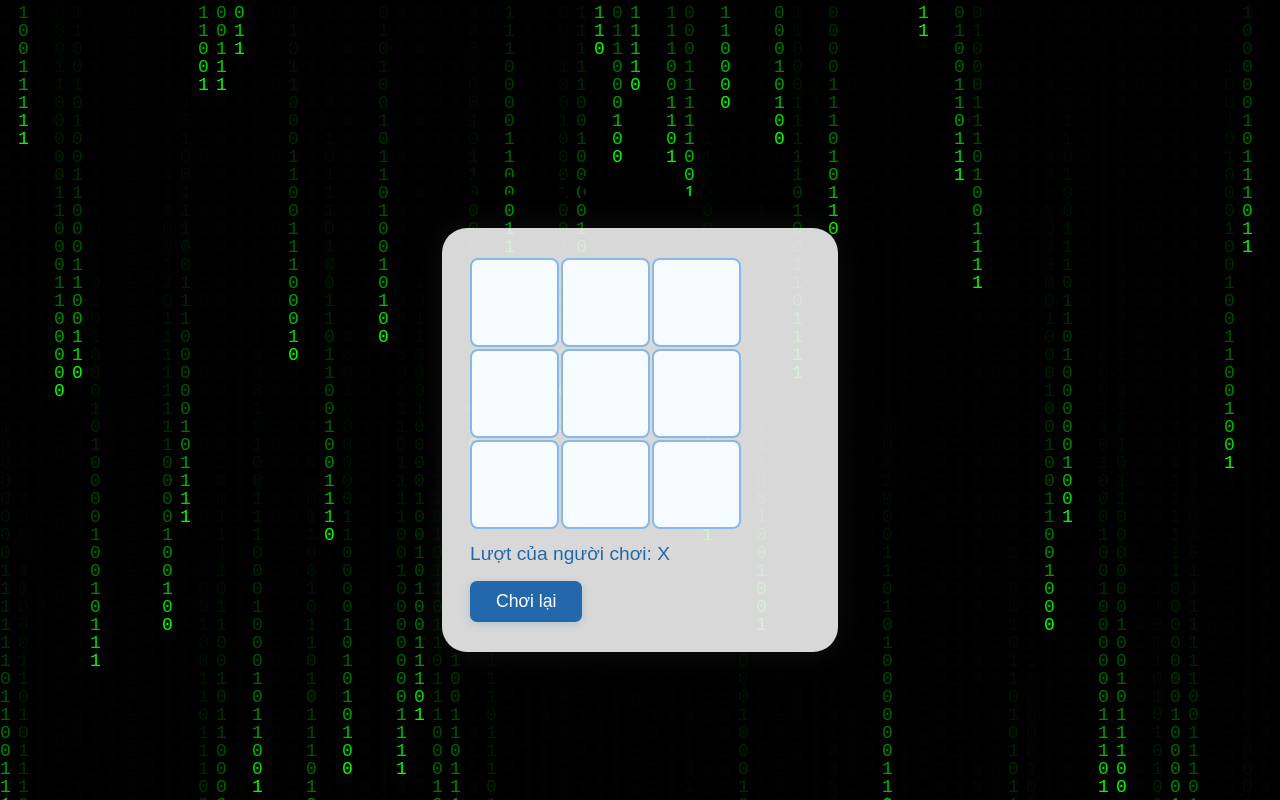
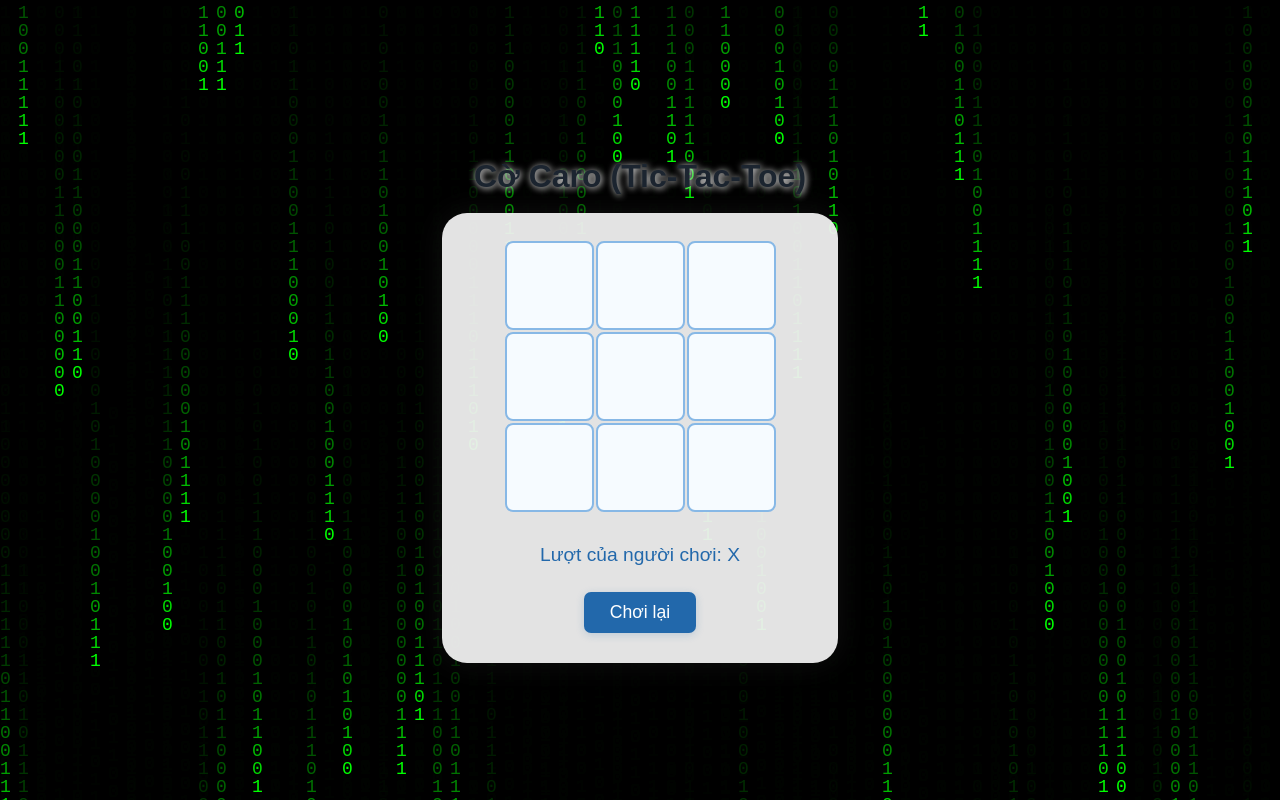
Before and after one commit to tuanvu14032015-cyber/caro.github.io, a plain HTML site: page index.html in a window 1280 px wide. Drawn offline with Linux system fonts and the light colour scheme.

Commit message:
Refactor CSS for layout and styling improvements

```diff
--- a/style.css
+++ b/style.css
@@ -9,28 +9,50 @@
     background: #000;
 }
 
-/* Căn giữa game caro trên màn hình */
+body, html {
+    height: 100%;
+    margin: 0;
+    padding: 0;
+    background: transparent;
+}
 body {
     font-family: Arial, Helvetica, sans-serif;
-    background: transparent;
+    min-height: 100vh;
+    min-width: 100vw;
+    width: 100vw;
     height: 100vh;
-    margin: 0;
-    padding: 0;
     box-sizing: border-box;
-    /* Sử dụng flex để căn giữa */
+    /* Dùng flexbox để căn giữa tuyệt đối */
     display: flex;
     align-items: center;
     justify-content: center;
-    min-height: 100vh;
+}
+
+#game-wrapper {
+    display: flex;
+    flex-direction: column;
+    align-items: center;
+    justify-content: center;
+    height: 100vh;
+    width: 100vw;
+}
+
+h1 {
+    color: #1C2530;
+    margin-bottom: 18px;
+    text-shadow: 1px 1px 7px #fff, 0 0 5px #3333;
 }
 
 #game {
     padding: 30px 28px;
-    background: rgba(240,240,240, 0.9);
+    background: rgba(240,240,240, 0.95);
     border-radius: 25px;
     box-shadow: 0 0 30px #2227;
     width: auto;
     min-width: 340px;
+    display: flex;
+    flex-direction: column;
+    align-items: center;
 }
 
 #board {
@@ -39,6 +61,8 @@ body {
     grid-template-rows: repeat(3, 85px);
     gap: 6px;
     margin-bottom: 18px;
+    justify-items: center;
+    align-items: center;
 }
 
 .cell {
@@ -67,6 +91,12 @@ body {
     color: #2268ab;
 }
 
+.reset-wrapper {
+    display: flex;
+    justify-content: center;
+    width: 100%;
+}
+
 #reset {
     padding: 10px 26px;
     border-radius: 7px;
@@ -76,6 +106,7 @@ body {
     font-size: 1.1em;
     cursor: pointer;
     box-shadow: 0 2px 8px #2268ab33;
+    margin-top: 10px;
 }
 
 #reset:hover {
@@ -91,7 +122,7 @@ body {
     bottom:0;
     width: 100vw;
     height: 100vh;
-    background: rgba(0,0,0,0.85);
+    background: rgba(0,0,0,0.92);
     display: flex;
     flex-direction: column;
     align-items: center;
@@ -112,6 +143,7 @@ body {
     margin-top: 30px;
     font-weight: bold;
     text-shadow: 3px 3px 8px #f00, 0 0 8px #fff;
+    text-align: center;
 }
 
 @keyframes shake {
```
